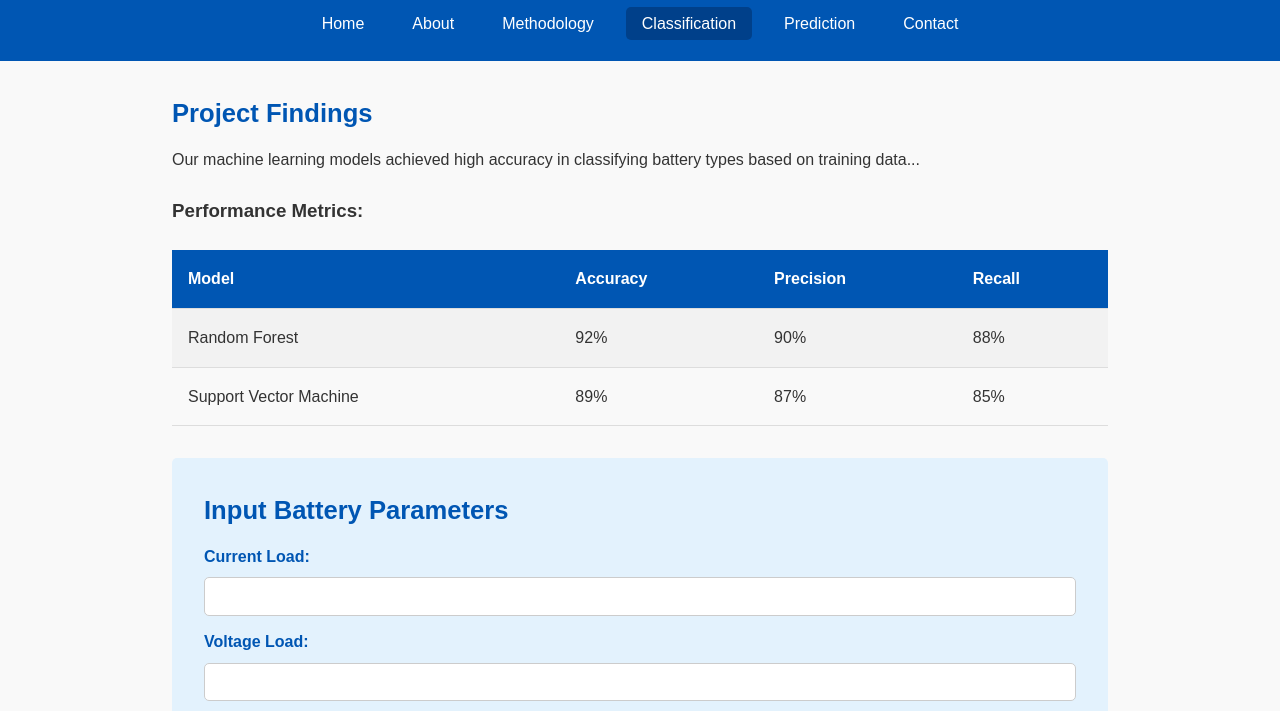
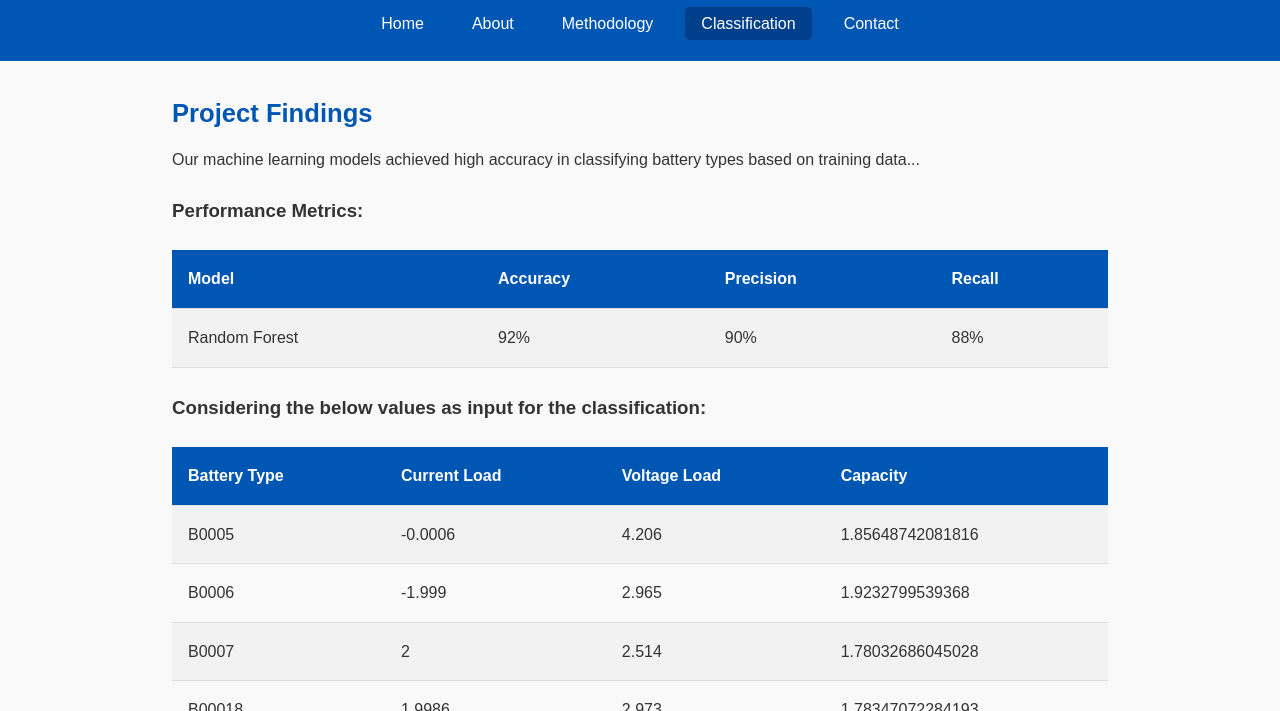
Before and after one commit to Faizan8291/batterywebsiteg4, a website: page docs/classification.html in a window 1280 px wide. Shown: the part 73-784 px from the top of the page. Drawn offline with Linux system fonts and the light colour scheme.

Commit message:
Update classification.html

```diff
--- a/docs/classification.html
+++ b/docs/classification.html
@@ -17,7 +17,7 @@
                 <li><a href="about.html">About</a></li>
                 <li><a href="methodology.html">Methodology</a></li>
                 <li><a href="classification.html" class="active">Classification</a></li>
-                <li><a href="results.html" >Prediction</a></li>
+<!--                 <li><a href="results.html" >Prediction</a></li> -->
                 <li><a href="contact.html">Contact</a></li>
             </ul>
         </nav>
@@ -42,15 +42,61 @@
                     <td>90%</td>
                     <td>88%</td>
                 </tr>
-                <tr>
+<!--                 <tr>
                     <td>Support Vector Machine</td>
                     <td>89%</td>
                     <td>87%</td>
                     <td>85%</td>
-                </tr>
+                </tr> -->
             </table>
         </section>
+        <section>
+            <br>
+            <h3>
+                Considering the below values as input for the classification:
+            </h3>
+            <table>
 
+                <tr>
+                    <th>Battery Type</th>
+                    <th>Current Load</th>
+                    <th>Voltage Load</th>
+                    <th>Capacity</th>
+                </tr>
+                <tr>
+                    <td>B0005</td>
+                    <td>-0.0006</td>
+                    <td>4.206</td>
+                    <td>1.85648742081816</td>
+                </tr>
+
+                <tr>
+                    <td>B0006</td>
+                    <td>-1.999</td>
+                    <td>2.965</td>
+                    <td>1.9232799539368</td>
+                </tr>
+
+                <tr>
+                    <td>B0007</td>
+                    <td>2</td>
+                    <td>2.514</td>
+                    <td>1.78032686045028</td>
+                </tr>
+                <tr>
+                    <td>B00018</td>
+                    <td>1.9986</td>
+                    <td>2.973</td>
+                    <td>1.78347072284193</td>
+                </tr>
+                <!-- <tr>
+                    <td>Support Vector Machine</td>
+                    <td>89%</td>
+                    <td>87%</td>
+                    <td>85%</td>
+                </tr> -->
+            </table>
+        </section>
         <!-- Input form for battery parameters -->
         <section id="parameter-input">
             <h2>Input Battery Parameters</h2>
```
